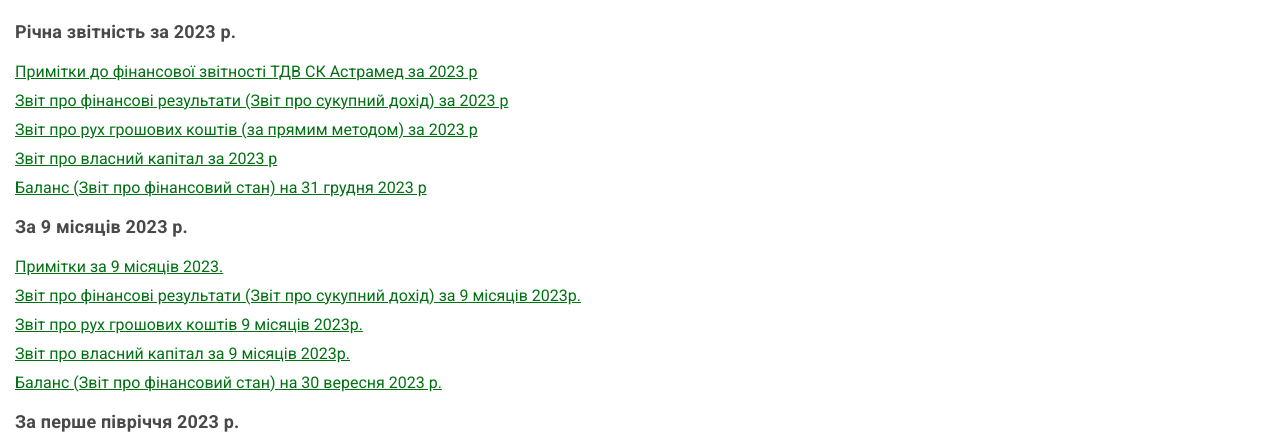
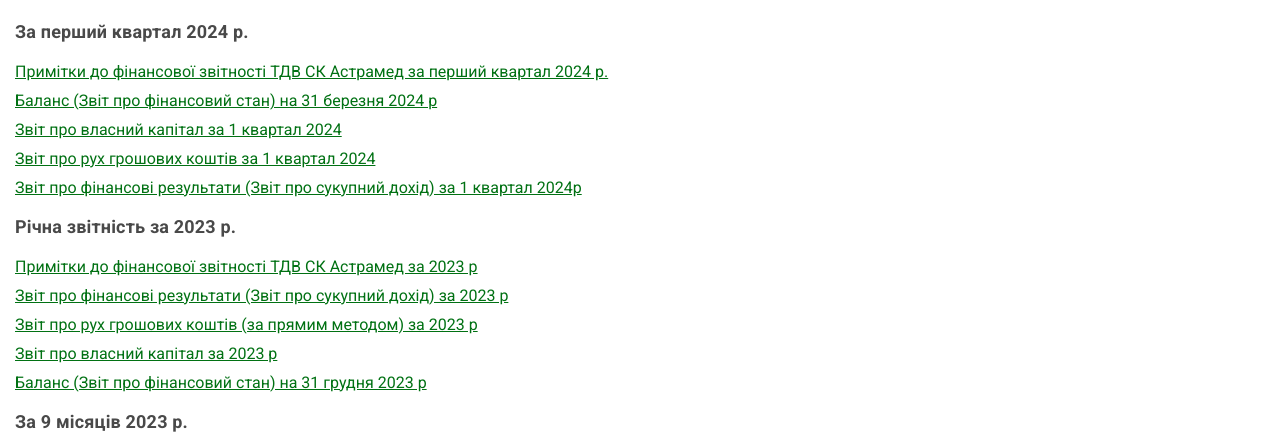
Before and after one commit to purr-purr/astramed-ic.com, a plain HTML site: page reporting.html in a window 1280 px wide. Shown: the part 367-801 px from the top of the page. Drawn offline with nearby package versions, Linux system fonts and the light colour scheme; a web font is replaced by a local one.

Commit message:
feature: add new docs

```diff
--- a/reporting.html
+++ b/reporting.html
@@ -50,6 +50,43 @@
                 <h2>Звітність "Астрамед"</h2>
 
                 <ul class="link-list">
+	                <li>
+		                <h3 class="link-list__sub-title">За перший квартал
+			                2024 р.</h3>
+	                </li>
+
+	                <li>
+		                <a
+			                href="assets/documents/reporting/2024/quarter_2024/ПРИМІТКИ ДО ФІНАНСОВОЇ ЗВІТНОСТІ ТДВ СК АСТРАМЕД ЗА 1 квартал 2024 р.pdf"
+			                target="_blank">Примітки до фінансової звітності ТДВ СК
+			                Астрамед за перший квартал
+			                2024 р.</a>
+	                </li>
+
+	                <li>
+		                <a
+			                href="assets/documents/reporting/2024/quarter_2024/Баланс (Звіт про фінансовий стан) на 31 березня 2024 р.docx"
+			                target="_blank">Баланс (Звіт про фінансовий стан) на 31 березня 2024 р</a>
+	                </li>
+
+	                <li>
+		                <a
+			                href="assets/documents/reporting/2024/quarter_2024/Звіт про власний капітал за 1 квартал 2024.pdf"
+			                target="_blank">Звіт про власний капітал за 1 квартал 2024</a>
+	                </li>
+
+	                <li>
+		                <a
+			                href="assets/documents/reporting/2024/quarter_2024/Звіт про рух грошових коштів за 1 квартал 2024.pdf"
+			                target="_blank">Звіт про рух грошових коштів за 1 квартал 2024</a>
+	                </li>
+
+	                <li>
+		                <a
+			                href="assets/documents/reporting/2024/quarter_2024/Звіт про фінансові результати (Звіт про сукупний дохід) за 1 квартал 2024р.pdf"
+			                target="_blank">Звіт про фінансові результати (Звіт про сукупний дохід) за 1 квартал 2024р</a>
+	                </li>
+
 	                <li>
 		                <h3 class="link-list__sub-title">Рiчна звiтнiсть за 2023
 			                р.</h3>
```
Also changed, not shown: news.html (+52 -0 lines), 11 other files.
